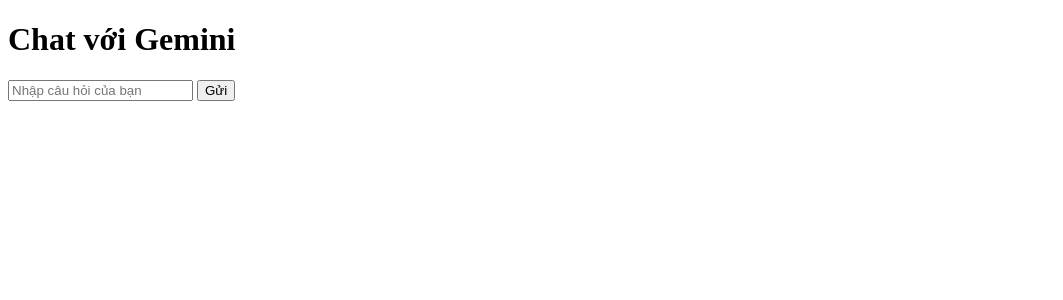
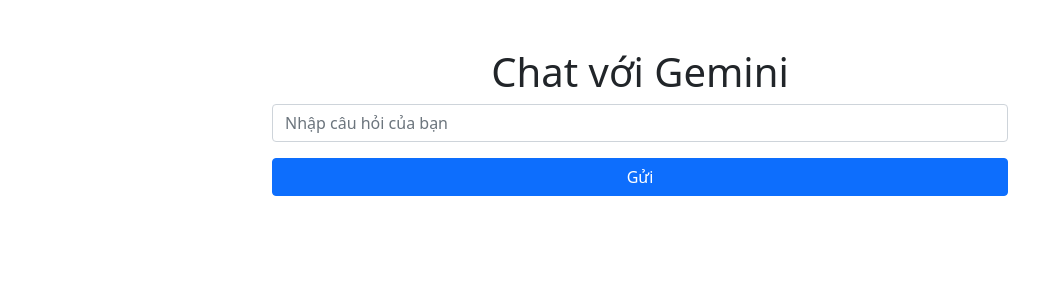
Before and after one commit to huanpham123/chatbot_gemini, a Flask app: page / in a window 1280 px wide. Shown: the top 300 px of the page, without its empty margins (0-1063 px from the left). Run offline with Flask 3, Linux system fonts and the light colour scheme.

Commit message:
Update index.html

```diff
--- a/templates/index.html
+++ b/templates/index.html
@@ -3,20 +3,31 @@
 <head>
     <meta charset="UTF-8">
     <meta name="viewport" content="width=device-width, initial-scale=1.0">
-    <title>Chatbot</title>
+    <title>Responsive Chatbot</title>
+    <link href="https://cdn.jsdelivr.net/npm/bootstrap@5.1.3/dist/css/bootstrap.min.css" rel="stylesheet">
 </head>
 <body>
-    <h1>Chat với Gemini</h1>
-    <form action="/ask" method="POST">
-        <input type="text" name="prompt" placeholder="Nhập câu hỏi của bạn" required>
-        <button type="submit">Gửi</button>
-    </form>
+    <div class="container mt-5">
+        <div class="row justify-content-center">
+            <div class="col-md-8">
+                <h1 class="text-center">Chat với Gemini</h1>
+                <form action="/" method="POST">
+                    <div class="mb-3">
+                        <input type="text" class="form-control" name="prompt" placeholder="Nhập câu hỏi của bạn" required>
+                    </div>
+                    <button type="submit" class="btn btn-primary w-100">Gửi</button>
+                </form>
 
-    {% if response %}
-        <div id="response">
-            <h3>Câu trả lời của chatbot:</h3>
-            <p>{{ response }}</p>
+                {% if response %}
+                <div id="response" class="mt-4 p-3 bg-light border rounded">
+                    <h3>Câu trả lời của chatbot:</h3>
+                    <p>{{ response }}</p>
+                </div>
+                {% endif %}
+            </div>
         </div>
-    {% endif %}
+    </div>
+
+    <script src="https://cdn.jsdelivr.net/npm/bootstrap@5.1.3/dist/js/bootstrap.bundle.min.js"></script>
 </body>
 </html>
```
